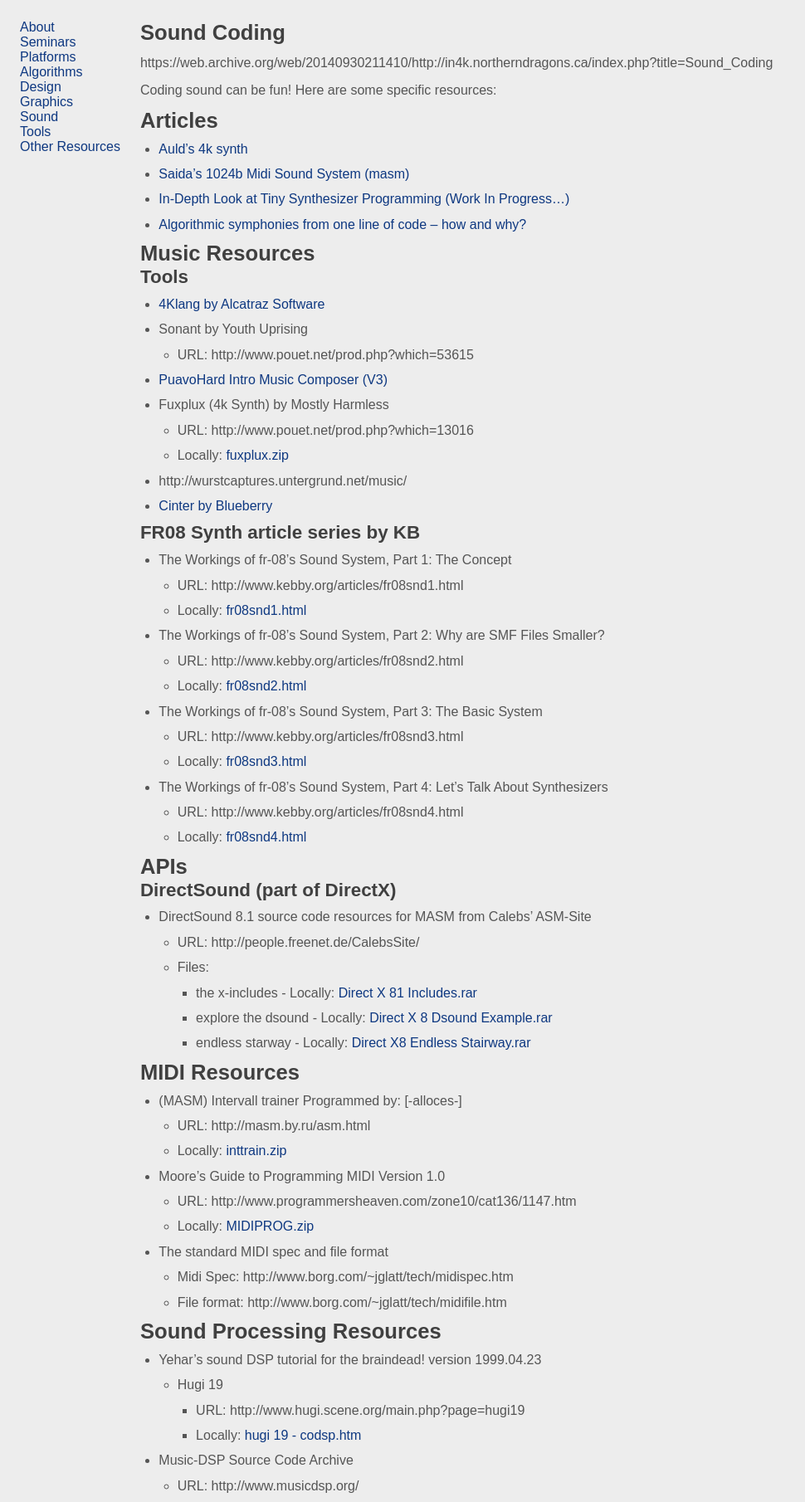
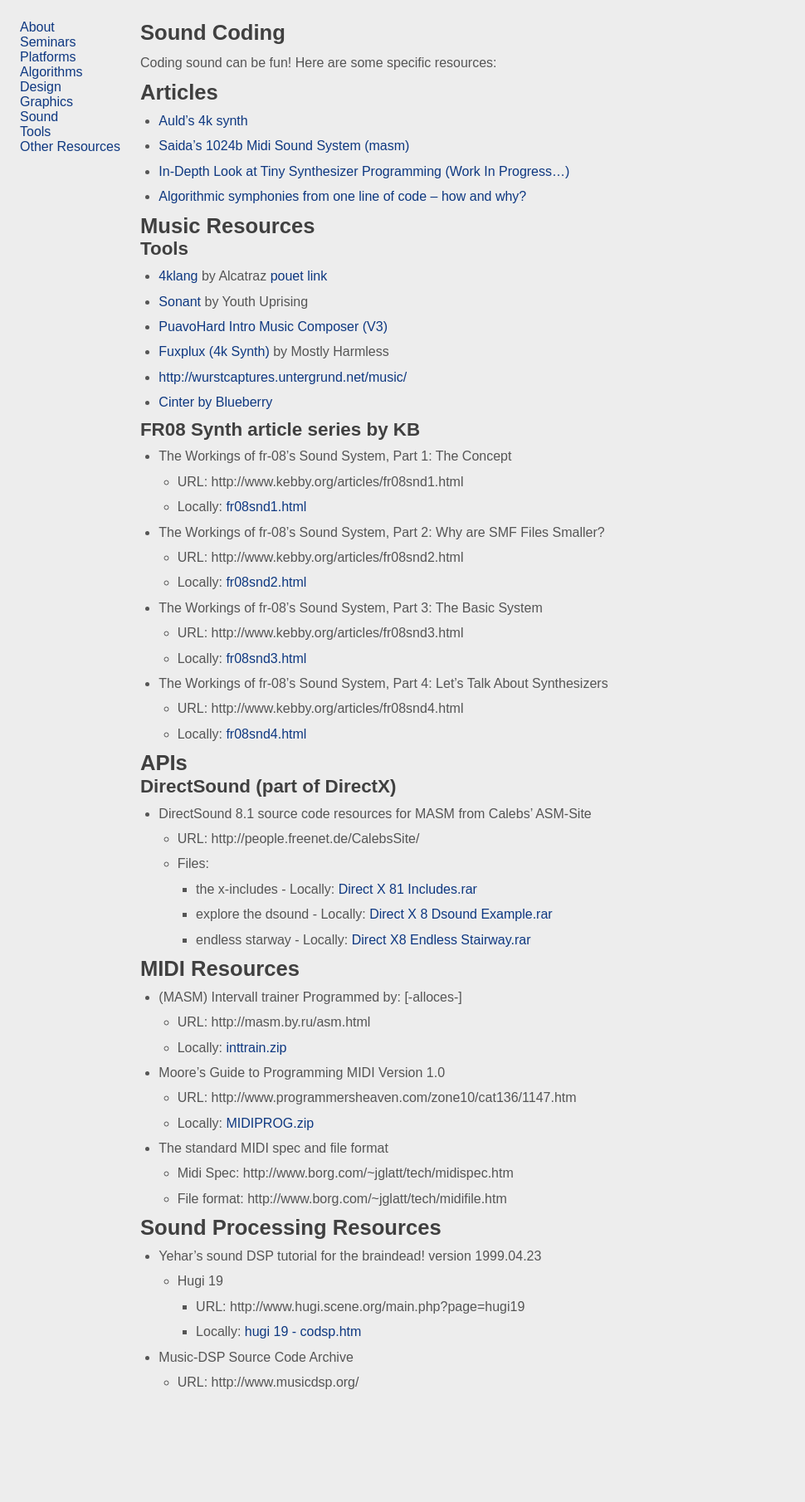
Before and after one commit to in4k/in4k.github.io, a Jekyll site: the page built from wiki/sound-coding.markdown, in a window 1280 px wide. Shown: the whole page at 83% size, without its empty margins (0-970 px from the left). Built offline with Jekyll 4.4.1, drawn with Linux system fonts in a browser that asks for light colours; some web fonts are replaced; after the commit the page ends 1685 px from its top, so only the background shows below that.

Commit message:
Update sound-coding.markdown

```diff
--- a/wiki/sound-coding.markdown
+++ b/wiki/sound-coding.markdown
@@ -3,11 +3,10 @@
 layout: "wiki-page"
 ---
 
-https://web.archive.org/web/20140930211410/http://in4k.northerndragons.ca/index.php?title=Sound_Coding
-
 Coding sound can be fun! Here are some specific resources:
 
 # Articles
+
 * [Auld's 4k synth](aulds-4k-synth)
 * [Saida's 1024b Midi Sound System (masm)](saidas-1024b-sound-system)
 * [In-Depth Look at Tiny Synthesizer Programming (Work In Progress...)](in-depth-look-at-tiny-synthesizer-programming)
@@ -17,14 +16,11 @@
 
 ## Tools
 
-* [4Klang by Alcatraz Software](http://4klang.untergrund.net/)
-* Sonant by Youth Uprising
-    * URL: http://www.pouet.net/prod.php?which=53615
+* [4klang](http://4klang.untergrund.net/) by Alcatraz [pouet link](http://www.pouet.net/prod.php?which=53398)
+* [Sonant](http://www.pouet.net/prod.php?which=53615) by Youth Uprising
 * [PuavoHard Intro Music Composer (V3)](http://www.puavohard.net/php/prod/phpimc)
-* Fuxplux (4k Synth) by Mostly Harmless
-    * URL: http://www.pouet.net/prod.php?which=13016
-    * Locally: [fuxplux.zip](http://in4k.untergrund.net/sound/fuxplux.zip)
-* http://wurstcaptures.untergrund.net/music/
+* [Fuxplux (4k Synth)](http://www.pouet.net/prod.php?which=13016) by Mostly Harmless
+* [http://wurstcaptures.untergrund.net/music/](http://wurstcaptures.untergrund.net/music/)
 * [Cinter by Blueberry](https://bitbucket.org/askeksa/cinter)
 
 ## FR08 Synth article series by KB
```
